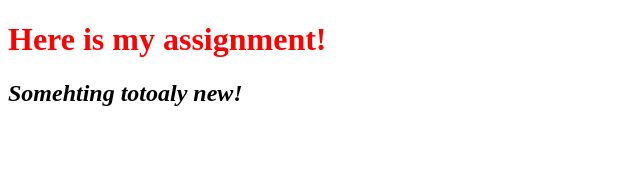
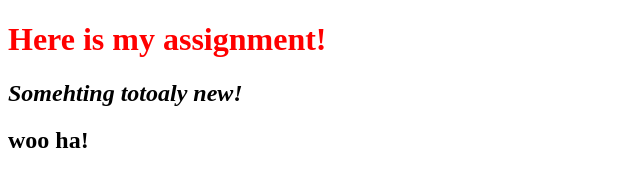
Before and after one commit to Demashqi/coursera, a plain HTML site: page module2-solution/index.html in a window 1280 px wide. Shown: the full height of the page, 0-640 px from the left. Drawn offline with Linux system fonts and the light colour scheme.

Commit message:
quicker?

```diff
--- a/module2-solution/index.html
+++ b/module2-solution/index.html
@@ -7,5 +7,6 @@
 <body>
 <h1 style="color: red;">Here is my assignment!</h1>
 <h2 style="font-style: italic;">Somehting totoaly new!</h2>
+<h2>woo ha!</h2>
 </body>
 </html>
```
